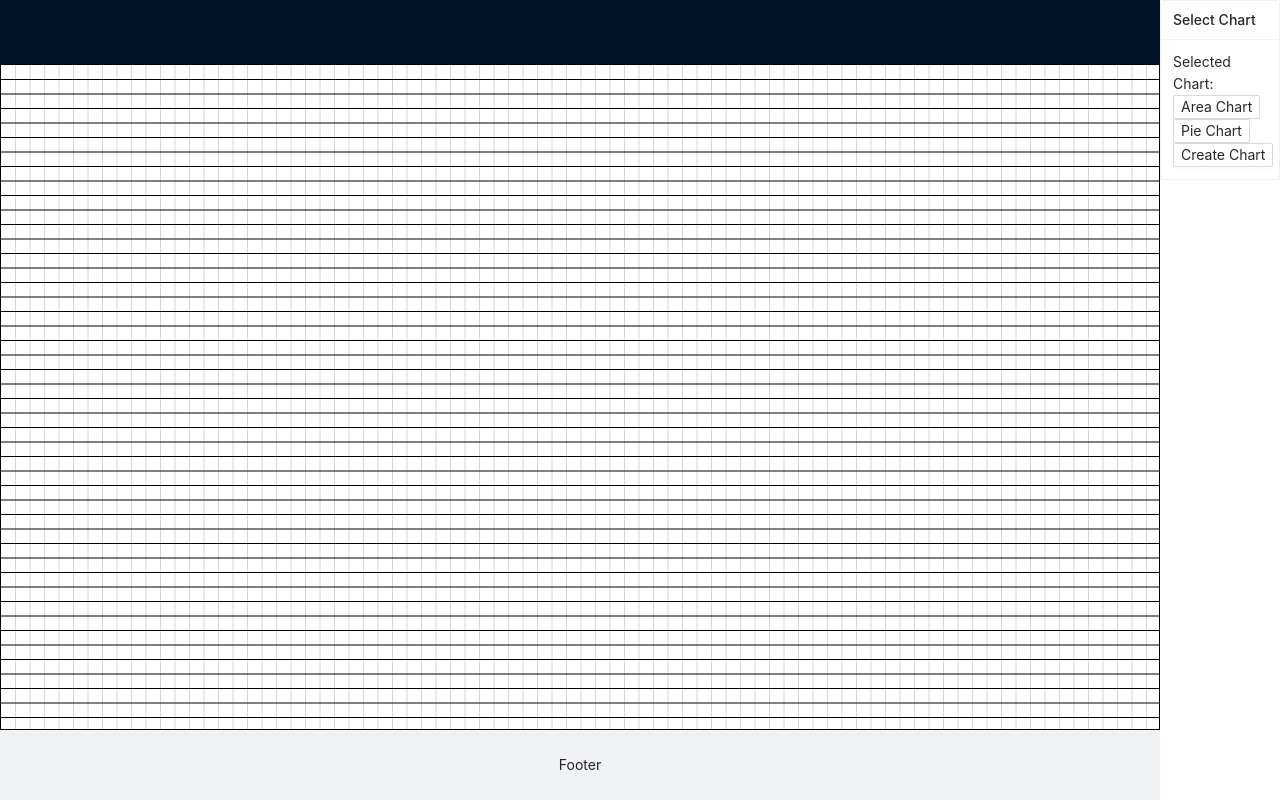
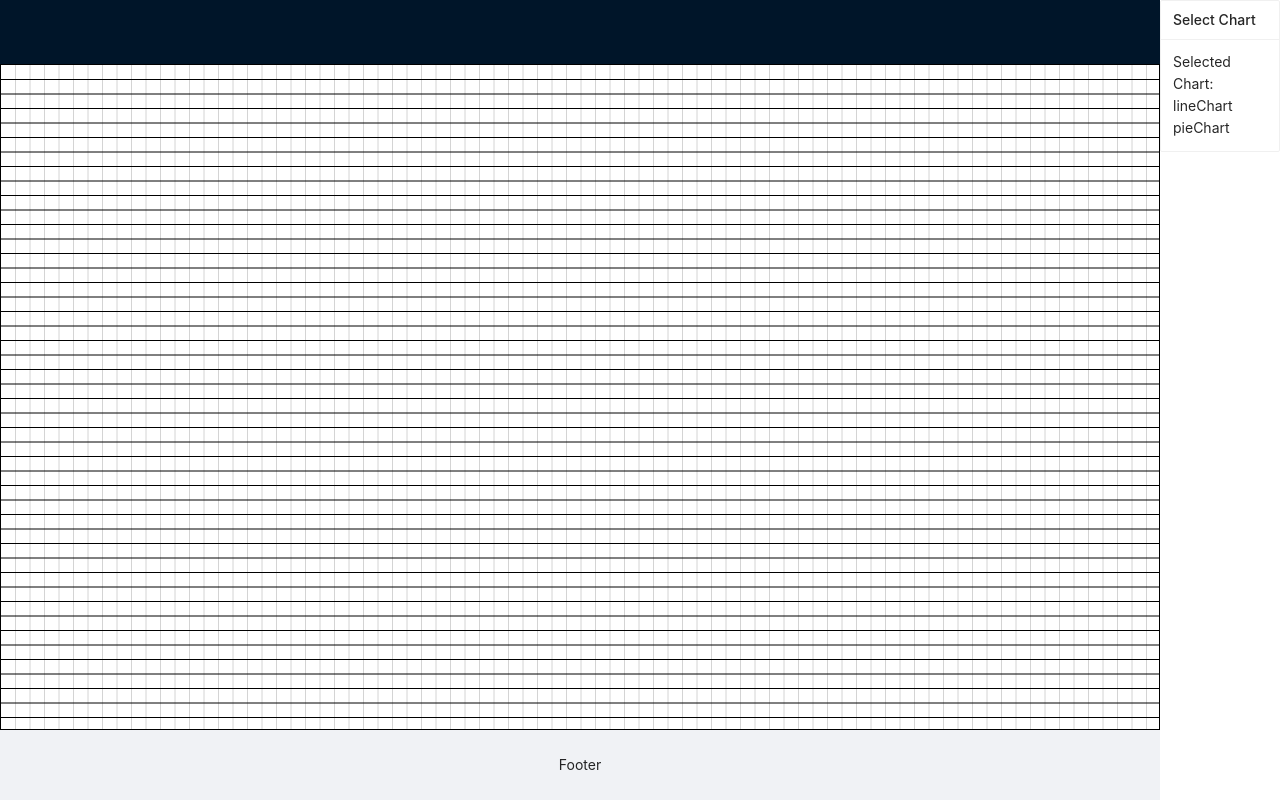
Before and after one commit to ntyukaev/everblaze, a React (Create React App) app: page / in a window 1280 px wide. Built offline with nearby package versions, Linux system fonts and the light colour scheme.

Commit message:
Squashed commit of the following:
commit da6e25cd3b9299084c6b8ed3c0f917206e7a1e39
Author: Nikolay Tyukaev <ntyukaev@gmail.com>
Date:   Mon Jun 20 04:49:59 2022 +0300

    change chart type

```diff
--- a/src/components/charts/ChartContainer.js
+++ b/src/components/charts/ChartContainer.js
@@ -12,11 +12,12 @@ const ChartContainer = ({ grid, bounds, type, id }) => {
   const Chart = chartTypes[type]
 
   useEffect(() => {
+    const chartArea = document.querySelector('.chart-area')
     if (isSelected) {
-      window.addEventListener('mousedown', unselect)
+      chartArea.addEventListener('mousedown', unselect)
     }
     else {
-      window.removeEventListener('mousedown', unselect)
+      chartArea.removeEventListener('mousedown', unselect)
     }
   }, [isSelected])
 
--- a/src/components/common/Draggable.js
+++ b/src/components/common/Draggable.js
@@ -75,6 +75,9 @@ const Draggable = (props) => {
 
   const handleMouseMoveResizing = (e) => {
     e.preventDefault()
+    if (props.onMouseMove) {
+      props.onMouseMove(e)
+    }
     const lastResizingPosX = e.clientX
     const lastResizingPosY = e.clientY
     const directions = objectState.resizingDirections
@@ -189,7 +192,6 @@ const Draggable = (props) => {
 
   const handleMouseMoveDragging = (e) => {
     e.preventDefault()
-    console.log(props.canBeResized)
     if (props.onMouseMove) {
       props.onMouseMove()
     }
--- a/src/components/layout/Canvas/ChartArea.js
+++ b/src/components/layout/Canvas/ChartArea.js
@@ -72,7 +72,7 @@ const ChartArea = () => {
   }, [])
 
   return (
-    <ChartAreaContainer ref={ref} width={width} height={height} resolution={resolution}>
+    <ChartAreaContainer className='chart-area' ref={ref} width={width} height={height} resolution={resolution}>
       {charts.map(chart => (
         <ChartContainer
           key={chart.id}
--- a/src/components/layout/RightMenu/ChartSelection.js
+++ b/src/components/layout/RightMenu/ChartSelection.js
@@ -1,20 +1,32 @@
 import { useDispatch, useSelector } from 'react-redux'
-import { Card, Button } from 'antd'
-import { addChart } from '../../../reducers/configureCharts'
+import { Card } from 'antd'
+import chartTypes from '../../charts/chartTypes'
+import { addChart, selectChart, updateChart } from '../../../reducers/configureCharts'
 
 const ChartSelection = () => {
   const dispatch = useDispatch()
   const charts = useSelector((state) => state.chartConfig.charts)
   const selectedChart = useSelector((state) => state.chartConfig.selectedChart)
+
+  const chooseChartType = (e) => {
+    const chartType = e.target.className
+    if (selectedChart != null) {
+      dispatch(updateChart({ type: chartType, id: selectedChart }))
+    }
+    else {
+      dispatch(addChart({ type: chartType, id: charts.length }))
+      dispatch(selectChart(charts.length))
+    }
+  }
+
   return (
-    <Card
-      size="small"
-      title="Select Chart"
-    >
-      <div>Selected Chart: { selectedChart }</div>
-      <Button type='default' size='small'>Area Chart</Button>
-      <Button type='default' size='small'>Pie Chart</Button>
-      <Button type='default' size='small' onClick={() => dispatch(addChart({ type: 'lineChart', id: charts.length }))}>Create Chart</Button>
+    <Card size="small" title="Select Chart">
+      <div>Selected Chart: {selectedChart}</div>
+      <div className='chart-types' onClick={chooseChartType}>
+        {Object.keys(chartTypes).map((ch) => (
+          <div key={ch} className={ch}>{ch}</div>
+        ))}
+      </div>
     </Card>
   )
 }
--- a/src/reducers/configureCharts.js
+++ b/src/reducers/configureCharts.js
@@ -16,12 +16,16 @@ export const selectedChartSlice = createSlice({
       state.selectedChart = null
     },
     addChart: (state, action) => {
+      console.log('add chart')
       state.charts.push(action.payload)
+    },
+    updateChart: (state, action) => {
+      state.charts[action.payload.id] = action.payload
     }
   }
 })
 
-export const { selectChart, unselectChart, addChart } = selectedChartSlice.actions
+export const { selectChart, unselectChart, addChart, updateChart } = selectedChartSlice.actions
 
 
 export default selectedChartSlice.reducer
```
Lines whose indentation alone changed are shown as unchanged.
